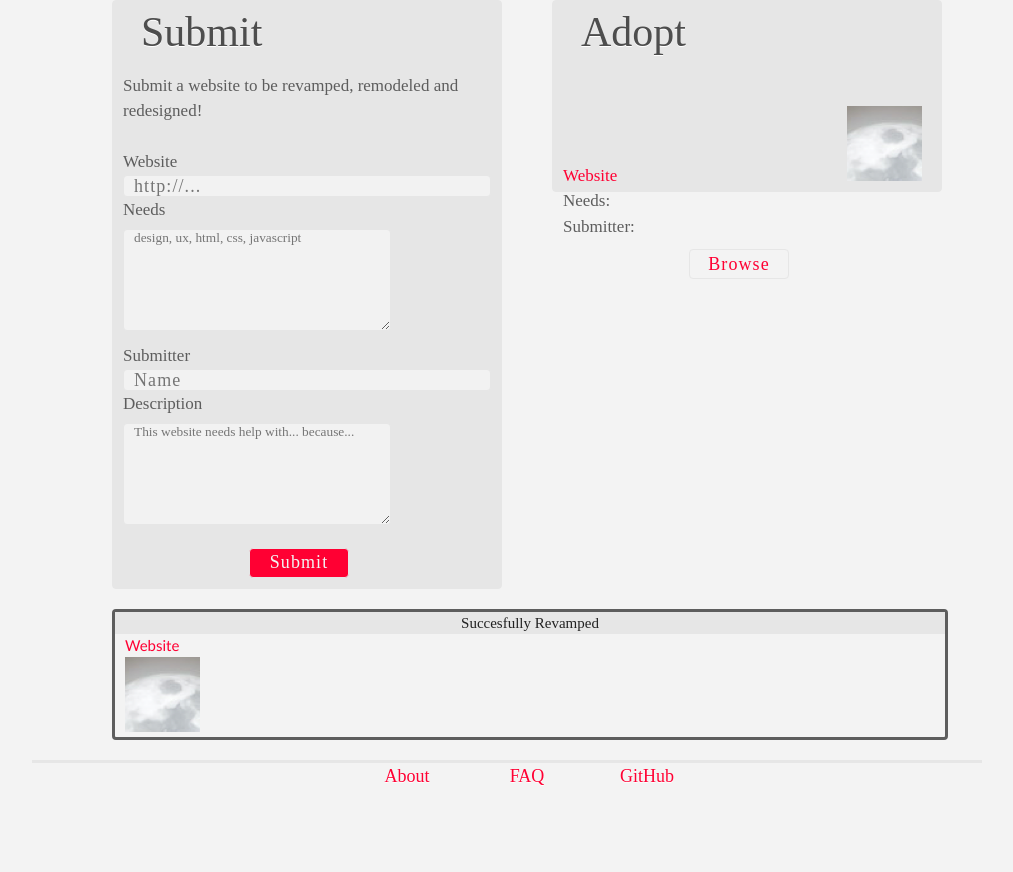
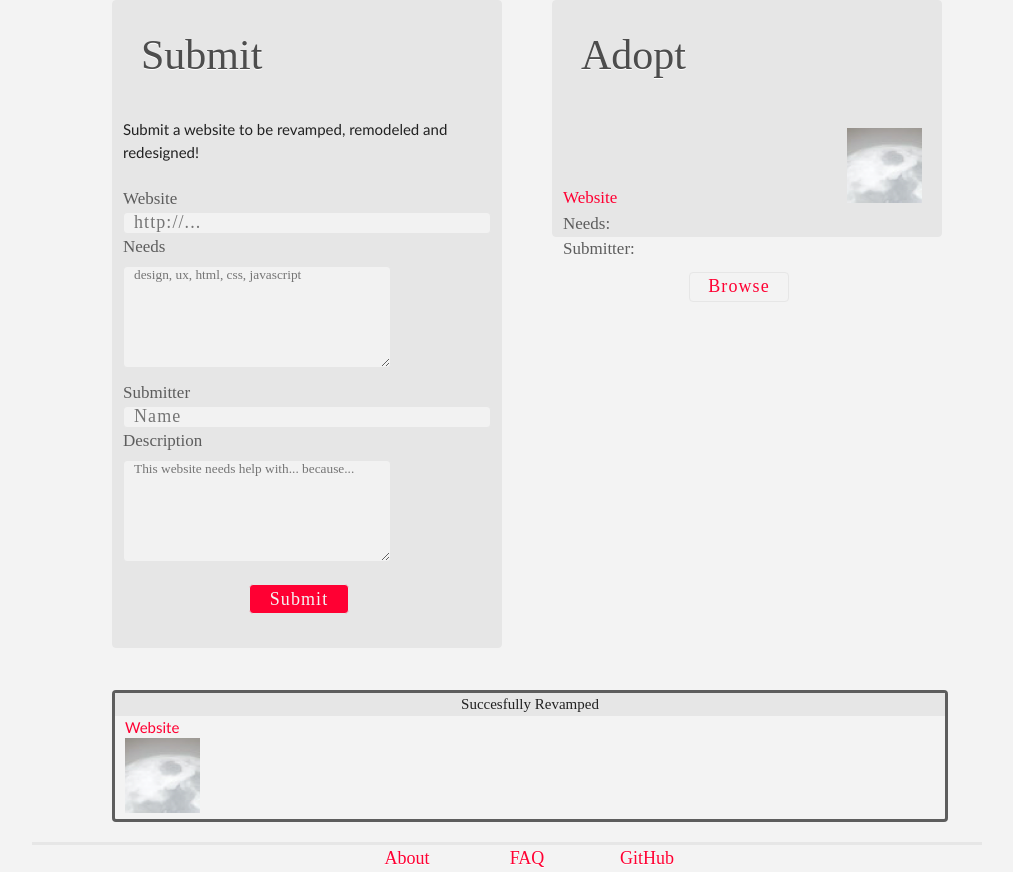
Before and after one commit to psyrax/SHDHVH-1, a CodeIgniter app: page /index.php/home/index in a window 1280 px wide. Shown: the part 216-1088 px from the top of the page, without its empty margins (133-1146 px from the left). Before the commit the page ends 1001 px from the top, so only its background shows below. Run offline with CodeIgniter, Linux system fonts and the light colour scheme.

Commit message:
home changes

```diff
--- a/public/application/views/home/index_view.php
+++ b/public/application/views/home/index_view.php
@@ -1,9 +1,9 @@
 <div class="span-24 mainb">
 	<div class="span-10 first prepend-2 append-1">
-		<div id="box">
-			<div id="form">
+		<div class="box">
+			<div class="form">
 				<h2>Submit</h2>
-				<p id="box_desc">Submit a website to be revamped, remodeled and redesigned!</p>
+				<p class="box_desc">Submit a website to be revamped, remodeled and redesigned!</p>
 				<form id="submit" method="post" action="" method="post" class="validate">
 					<p class="instructions">Website</p><input type="text" name="website" placeholder="http://..." required/>
 					<p class="instructions">Needs</p> <textarea name="needs" placeholder="design, ux, html, css, javascript" required></textarea>
@@ -14,8 +14,8 @@
 			</div>
 		</div>
 	</div>
-	<div class="span-10 last">
-		<div id="box">
+	<div class="span-10">
+		<div class="box">
 			<h2>Adopt</h2>
 			<div class="details">
 				<div class="information">
--- a/public/blueprint/style.css
+++ b/public/blueprint/style.css
@@ -82,7 +82,7 @@ h2 {
     padding-left:18px;
 }
 
-body div#body div#box div#form p#box_desc {
+body div.body div.box div.form p.box_desc {
     font-family:"AllerRegular";
     font-size:17px;
     color:#5D5D5D;
@@ -166,7 +166,7 @@ div#body div#footer a:hover {
     text-decoration:underline;
 }
 
-#box {
+.box {
 	padding-left:10px;
     border:1px solid #E6E6E6;
     -moz-border-radius:4px;
```
